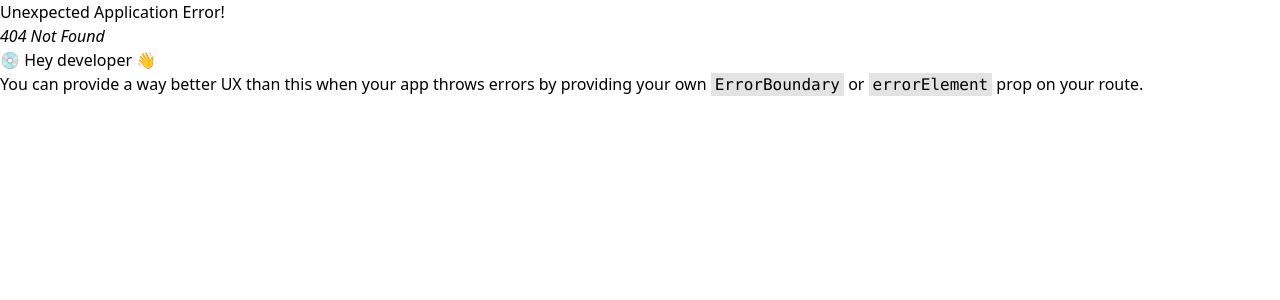
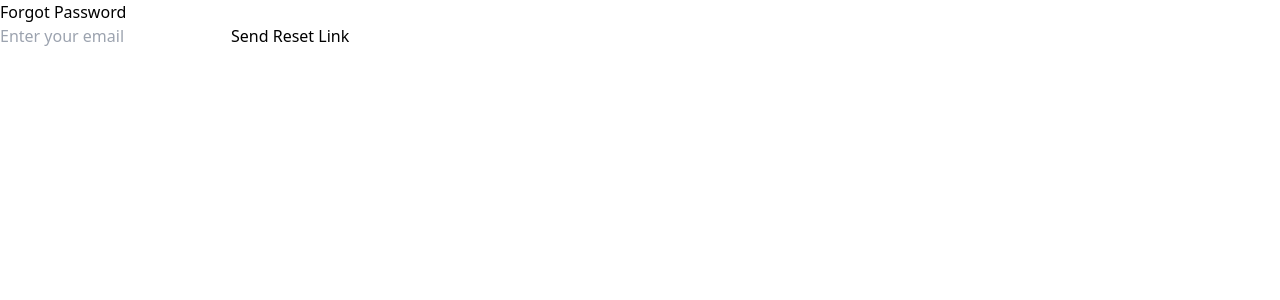
Before and after one commit to sharif2552/Elearning_React, a React (Create React App) app: page /forget-password in a window 1280 px wide. Before the commit this address had no page. Shown: the top 300 px of the page. Built offline with nearby package versions, Linux system fonts and the light colour scheme.

Commit message:
chore: Update npm dependencies and add nodemailer package

```diff
--- a/package.json
+++ b/package.json
@@ -20,6 +20,7 @@
     "axios": "^1.6.8",
     "cors": "^2.8.5",
     "firebase": "^10.8.0",
+    "nodemailer": "^6.9.13",
     "react": "^18.2.0",
     "react-dom": "^18.2.0",
     "react-google-login": "^5.2.2",
@@ -31,7 +32,6 @@
   },
   "scripts": {
     "start": "react-scripts start",
-
     "build": "react-scripts build",
     "test": "react-scripts test",
     "eject": "react-scripts eject"
--- a/src/pages/Login.jsx
+++ b/src/pages/Login.jsx
@@ -142,12 +142,12 @@ export default function Login() {
                   className="flex items-center w-full px-5 py-4 mb-5 mr-2 text-sm font-medium outline-none focus:bg-grey-400 placeholder:text-grey-700 bg-grey-200 text-dark-grey-900 rounded-2xl"
                 />
                 <div className="flex flex-row justify-center mb-8">
-                  <a
-                    href="#"
+                  <Link
+                    to="/forget-password"
                     className="mr-4 text-sm font-medium text-purple-blue-500"
                   >
                     Forget password?
-                  </a>
+                  </Link>
                 </div>
                 {/* Submit button for the form */}
                 <button
--- /dev/null
+++ b/src/pages/PasswordResetForm.jsx
@@ -0,0 +1,38 @@
+// ForgetPassword.js
+
+import React, { useState } from "react";
+import axios from "axios";
+
+export default function ForgetPassword() {
+  const [email, setEmail] = useState("");
+  const [message, setMessage] = useState("");
+
+  const handleSubmit = async (e) => {
+    e.preventDefault();
+    try {
+      await axios.post("http://localhost:5000/api/resetpass/forgot-password", {
+        email,
+      });
+      setMessage("Password reset link sent to your email");
+    } catch (error) {
+      setMessage("Error sending password reset link");
+    }
+  };
+
+  return (
+    <div>
+      <h2>Forgot Password</h2>
+      <form onSubmit={handleSubmit}>
+        <input
+          type="email"
+          value={email}
+          onChange={(e) => setEmail(e.target.value)}
+          placeholder="Enter your email"
+          required
+        />
+        <button type="submit">Send Reset Link</button>
+      </form>
+      {message && <p>{message}</p>}
+    </div>
+  );
+}
--- /dev/null
+++ b/src/pages/PasswordResetPage.jsx
@@ -0,0 +1,40 @@
+// ResetPassword.js
+
+import React, { useState } from 'react';
+import axios from 'axios';
+import { useParams, useNavigate } from 'react-router-dom';
+
+export default function ResetPassword() {
+  const { token } = useParams();
+  const [password, setPassword] = useState('');
+  const [message, setMessage] = useState('');
+  const navigate = useNavigate();
+
+  const handleSubmit = async (e) => {
+    e.preventDefault();
+    try {
+      await axios.post(`http://localhost:5000/api/auth/reset-password/${token}`, { password });
+      setMessage('Password reset successful');
+      navigate('/login');
+    } catch (error) {
+      setMessage('Error resetting password');
+    }
+  };
+
+  return (
+    <div>
+      <h2>Reset Password</h2>
+      <form onSubmit={handleSubmit}>
+        <input
+          type="password"
+          value={password}
+          onChange={(e) => setPassword(e.target.value)}
+          placeholder="Enter new password"
+          required
+        />
+        <button type="submit">Reset Password</button>
+      </form>
+      {message && <p>{message}</p>}
+    </div>
+  );
+}
```
Also changed, not shown: src/App.js (+12 -0 lines), 1 other file (tests, documents, lock files or other folders).
